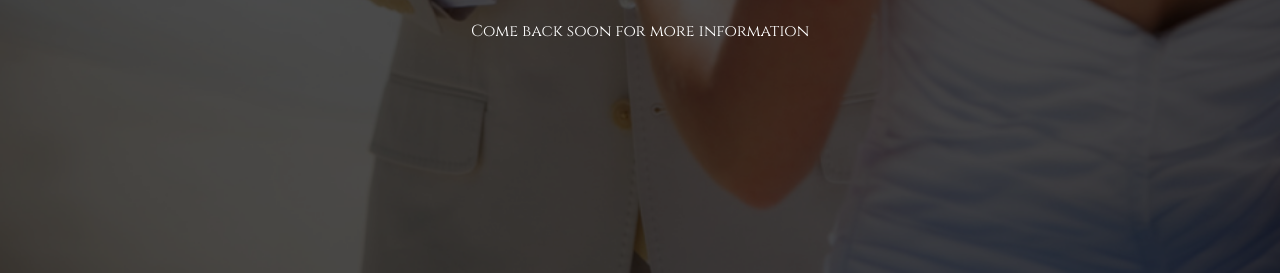
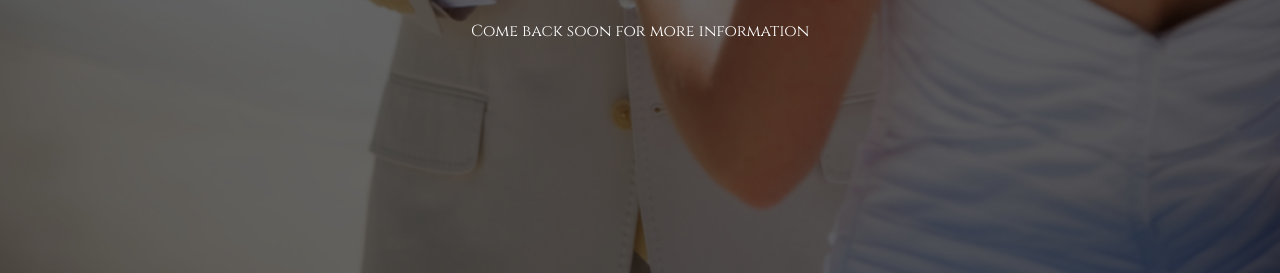
Before and after one commit to essineden/wedding, a website: page index.html in a window 1280 px wide. Shown: the part 527-800 px from the top of the page. Drawn offline with nearby package versions, Linux system fonts and the light colour scheme.

Commit message:
updated bg-dark

```diff
--- a/css/wedding.css
+++ b/css/wedding.css
@@ -118,7 +118,7 @@ hr {
 }
 
 .bg-dark {
-    background: rgba(0, 0, 0, .7)
+    background: rgba(0, 0, 0, .6)
 }
 
 .valign-middle {
```
